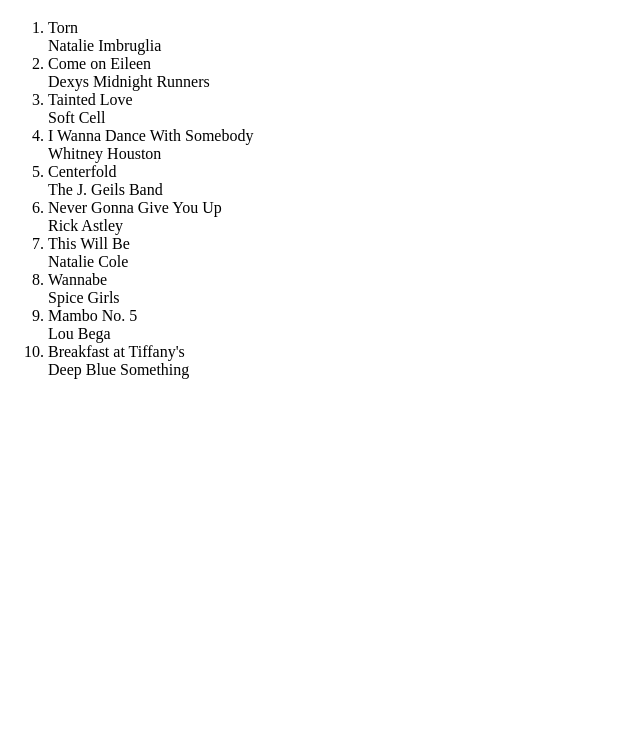
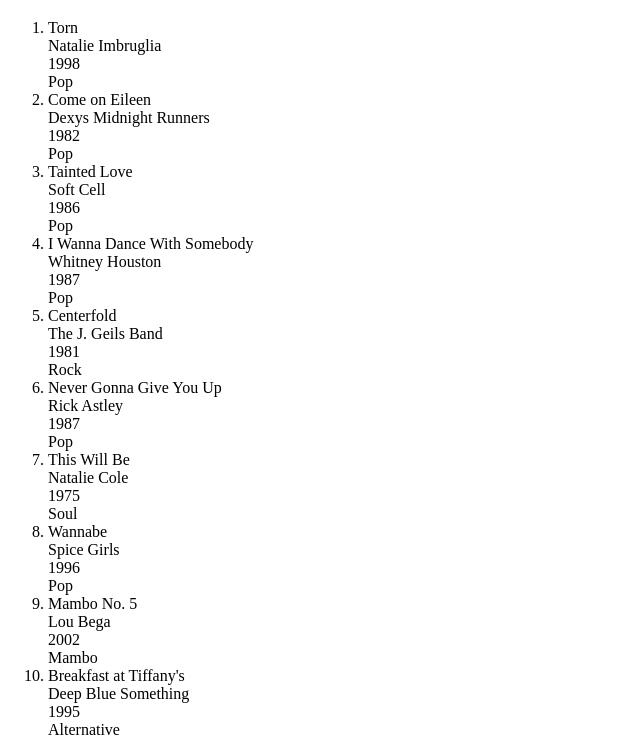
Before and after one commit to jlnordlund/demoComp20, a plain HTML site: page SetList_Serialize.html in a window 1280 px wide. Shown: the part 61-816 px from the top of the page, without its empty margins (0-640 px from the left). Drawn offline with Linux system fonts and the light colour scheme.

Commit message:
Update SetList_Serialize.html

```diff
--- a/SetList_Serialize.html
+++ b/SetList_Serialize.html
@@ -22,7 +22,7 @@
 					msg    = "<ol>";
 
 					songs.forEach(function(song) {
-						msg += "<li>" + song.title + "<br>" + song.artist + "</li>";
+						msg += "<li>" + song.title + "<br>" + song.artist + "<br>" + song.year + "<br>" + song.genre + "</li>";
 					})
 					msg += "</ol>";
 					document.getElementById("data").innerHTML = msg;
```
